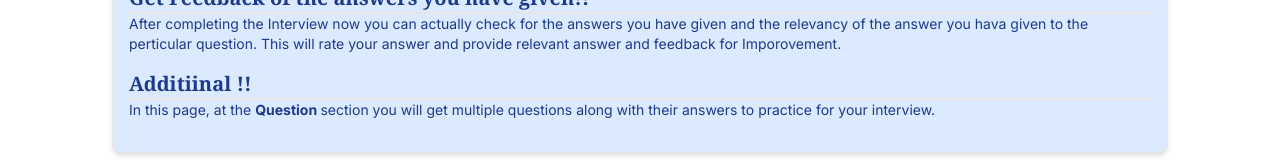
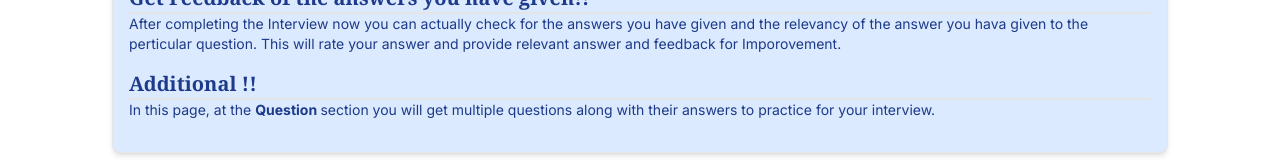
Before and after one commit to Pratyush2004-oss/AI-Interview-Mocker, a Next.js app: page /dashboard/work in a window 1280 px wide. Shown: the part 464-624 px from the top of the page. Built offline with nearby package versions, Linux system fonts and the light colour scheme.

Commit message:
Finalizing the Project

```diff
--- a/app/dashboard/work/page.jsx
+++ b/app/dashboard/work/page.jsx
@@ -31,7 +31,7 @@ const Works = () => {
                 </div>
 
                 <div className='my-4'>
-                    <h2 className='text-xl font-semibold border-b-2 font-serif'>Additiinal !!</h2>
+                    <h2 className='text-xl font-semibold border-b-2 font-serif'>Additional !!</h2>
                     <p className='text-sm'>In this page, at the <strong>Question </strong> section you will get multiple questions along with their answers to practice for your interview. </p>
                 </div>
             </div>
```
